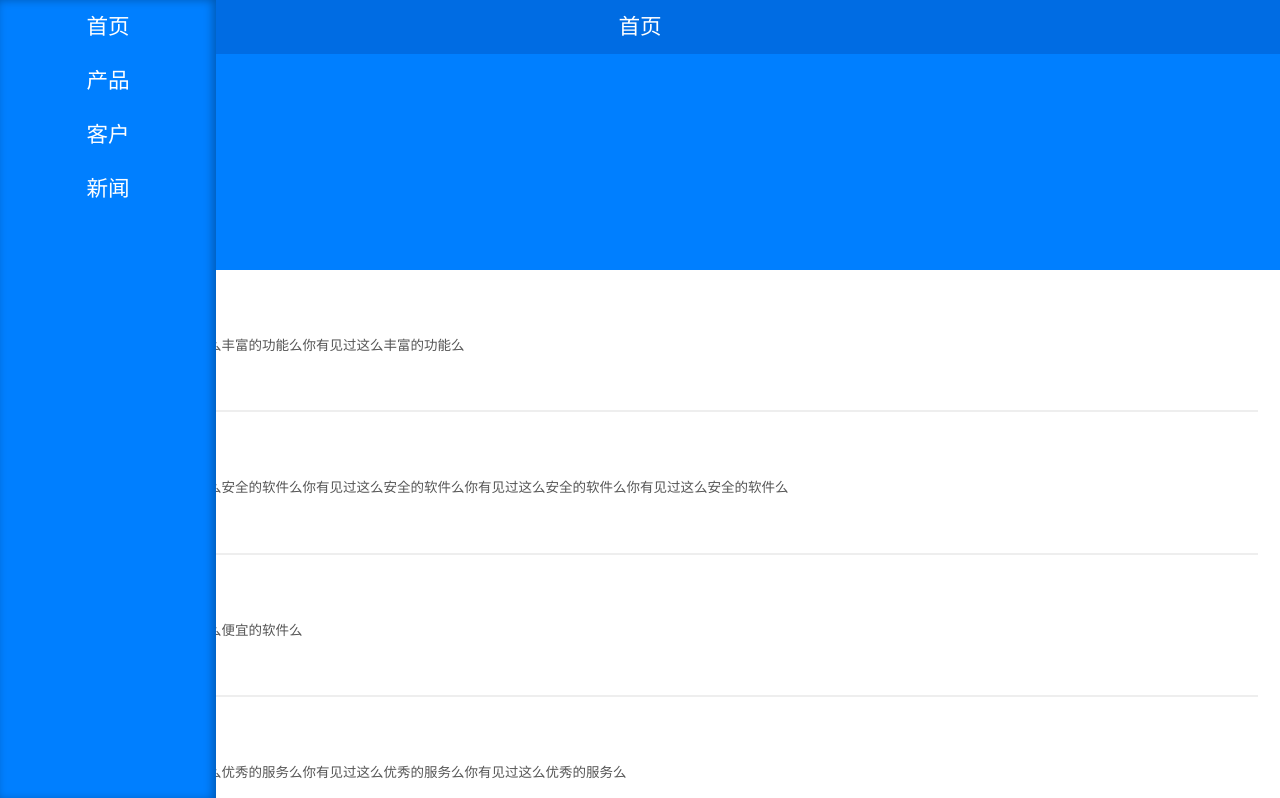
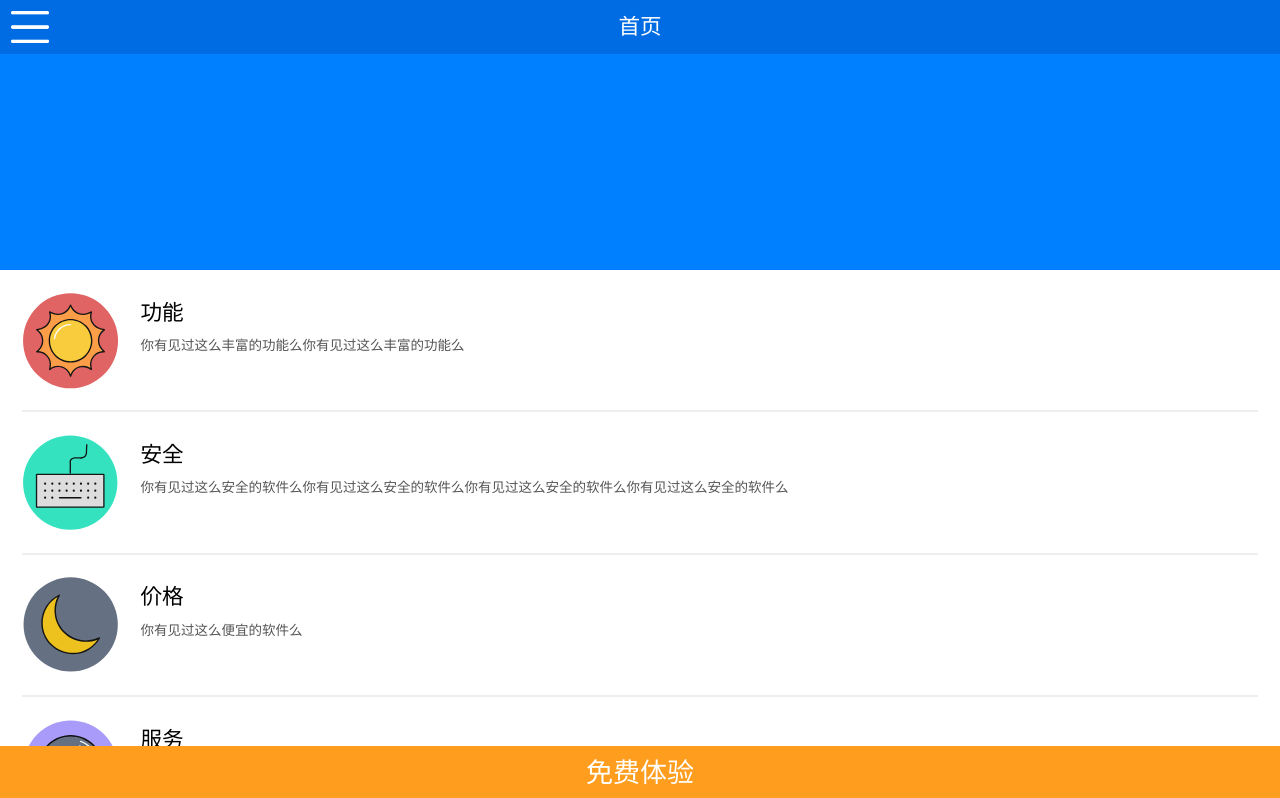
Before and after one commit to dianyingx007/ik3cloud_mobile, a Vue app: page /#/ in a window 1280 px wide. Shown: the top 798 px of the page. Built offline with nearby package versions, Linux system fonts and the light colour scheme.

Commit message:
完成menu出场动画，修复bug：1、transform的下层子级fixed失效；2、vue中在父组件触发子组件事件时，要带.native

```diff
--- a/src/App.vue
+++ b/src/App.vue
@@ -1,12 +1,22 @@
 <template>
     <div id="app">
-        <menu-layout @changeTitle="changeTitle"></menu-layout>
-        <div class='right'>
-            <header-layout :current="currentTitle" @showmenu="showmenu"></header-layout>
+        <menu-layout
+            :class="{showmenu:menuFlag}"
+            @changeTitle="changeTitle"></menu-layout>
+        <header-layout
+            :class="{showmenu:menuFlag}"
+            :current="currentTitle"
+            @click.native="hidemenu()"
+            @showmenu="showmenu"></header-layout>
+        <div class='right'
+            :class="{showmenu:menuFlag}"
+            @click="hidemenu()">
             <router-view></router-view>
             <footer-layout></footer-layout>
-            <free-exp></free-exp>
         </div>
+        <free-exp
+            :class="{showmenu:menuFlag}"
+            @click.native="hidemenu()"></free-exp>
     </div>
 </template>
 
@@ -20,16 +30,23 @@ export default {
     name: 'app',
     data () {
         return {
-            currentTitle: '首页'
+            currentTitle: '首页',
+            menuFlag: false
         }
     },
     methods: {
-        showmenu (a) {
-            console.log(a)
+        showmenu () {
+            if (!this.menuFlag) {
+                this.menuFlag = true
+            } else {
+                this.menuFlag = false
+            }
+        },
+        hidemenu () {
+            this.menuFlag = false
         },
         changeTitle (title) {
             this.currentTitle = title
-            console.log(2)
         }
     },
     components: {menuLayout, headerLayout, footerLayout, freeExp}
@@ -55,10 +72,21 @@ a {
 }
 #app .right {
     position: relative;
-    transform: translate(0, 0);
     transition: all 0.5s;
+    box-shadow: -0.1rem 0 0.4rem rgba(0,0,0,.3);
+    background-color: #FFF;
+    z-index: 1;
 }
 li {
     list-style-type: none;
 }
+#app .right.showmenu {
+    transform: translate(4rem,0);
+}
+#app header.showmenu {
+    transform: translate(4rem,0);
+}
+#app .free_exp.showmenu {
+    transform: translate(4rem,0);
+}
 </style>
--- a/src/components/Header.vue
+++ b/src/components/Header.vue
@@ -1,6 +1,6 @@
 <template>
     <header>
-        <a class='menu_icon' @click="deliver"></a>
+        <a class='menu_icon' @click.stop="deliver"></a>
 		<p>{{current}}</p>
     </header>
 </template>
@@ -10,7 +10,7 @@ export default {
     props: ['current'],
     methods: {
         deliver () {
-            this.$emit('showmenu', this.current)
+            this.$emit('showmenu')
         }
     }
 }
@@ -19,6 +19,8 @@ export default {
 header {
     position: fixed;
     top: 0;
+    left: 0;
+    z-index: 255;
     background-color: #006CE3;
     width: 100%;
     height: 1rem;
@@ -26,6 +28,7 @@ header {
     color: #FFF;
     line-height: 1rem;
     font-size: 0.4rem;
+    transition: all 0.5s;
 }
 .menu_icon {
 	display: inline-block;
@@ -38,4 +41,7 @@ header {
 	background-image: url(../assets/menu_icon.png);
 	background-size: contain;
 }
+#menu .showmenu {
+    display: block;
+}
 </style>
--- a/src/components/freeExp.vue
+++ b/src/components/freeExp.vue
@@ -6,11 +6,13 @@
     position: fixed;
     bottom: 0;
     left: 0;
+    z-index: 255;
     text-align: center;
     width: 100%;
     line-height: 1rem;
     background-color: #FF9D1E;
     color: #FFF;
     font-size: 0.5rem;
+    transition: all 0.5s;
 }
 </style>
--- a/src/components/menu.vue
+++ b/src/components/menu.vue
@@ -1,6 +1,7 @@
 <template>
     <div id="menu">
-        <router-link tag='li' v-for='(link, index) in links' :to='link.to' >
+        <div class="logo">LOGO</div>
+        <router-link tag='li' v-for='(link, index) in links' :to='link.to' :class="{active:index === currentIndex}">
             <a>
                 <span @click='changeIndex(index, link.title)'>{{link.title}}</span>
             </a>
@@ -38,24 +39,37 @@ export default {
 </script>
 <style>
 #menu {
-    position: absolute;
+    position: fixed;
     left: 0;
     height: 100%;
     background-color: #007FFF;
+    text-align: center;
     width: 4rem;
-    box-shadow: -3px 0 10px rgba(0,0,0,.3) inset;
-    z-index: 255;
-    transform: translate(0,0);
-    transition: all 0.5s;
+    display: none
+}
+#menu .logo {
+    height: 1rem;
+    line-height: 1rem;
+    color: #FFF;
+    background-color: #007AAA;
 }
 #menu li {
     width: 100%;
     height: 1rem;
     line-height: 1rem;
-    text-align: center;
     font-size: 0.4rem;
 }
 #menu a {
     color: #FFF;
 }
+#menu li.active {
+    background-color: #FFF;
+}
+#menu li.active a {
+    color: #007FFF;
+    font-weight: 800;
+}
+.showmenu#menu {
+    display: block;
+}
 </style>
```
